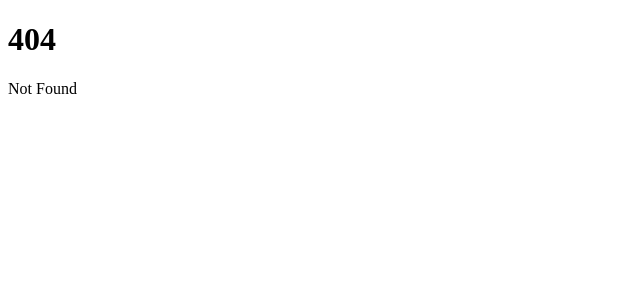
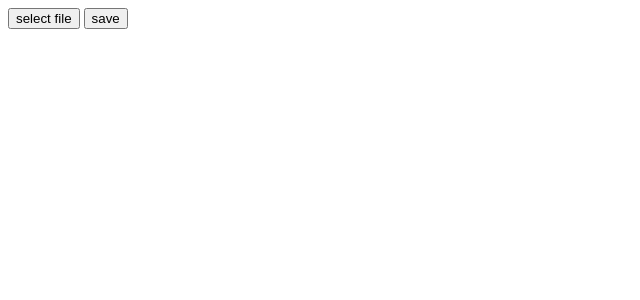
Before and after one commit to enuesaa/pointmap, a SvelteKit app: page /autosave in a window 1280 px wide. Before the commit this address had no page. Shown: the top 300 px of the page, without its empty margins (0-640 px from the left). Built offline with nearby package versions, Linux system fonts and the light colour scheme.

Commit message:
feat(poc): try auto save with window.showSaveFilePicker() and it turns out to be experimental api.

```diff
--- /dev/null
+++ b/src/routes/autosave/+page.svelte
@@ -0,0 +1,30 @@
+<script lang="ts">
+	import { writable, get } from 'svelte/store'
+
+	const fileHandle = writable<FileSystemFileHandle|undefined>(undefined)
+
+	async function selectFile() {
+		// chrome でしか使えない
+		const handle = await window.showSaveFilePicker()
+		fileHandle.set(handle)
+	}
+
+	async function saveFile() {
+		const handle = get(fileHandle)
+		if (handle === undefined) {
+			return;
+		}
+
+		const writable = await handle.createWritable()
+		await writable.write(new Date().toISOString())
+		await writable.close()
+	}
+</script>
+
+<button on:click|preventDefault={selectFile}>
+	select file
+</button>
+
+<button on:click|preventDefault={saveFile}>
+	save
+</button>
```
